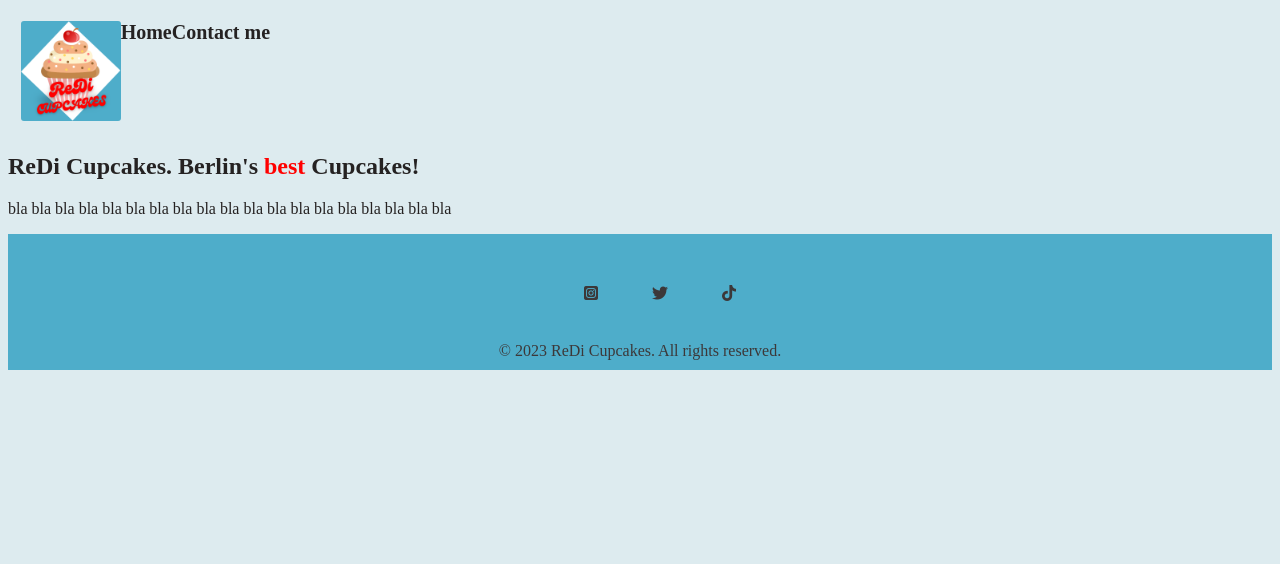
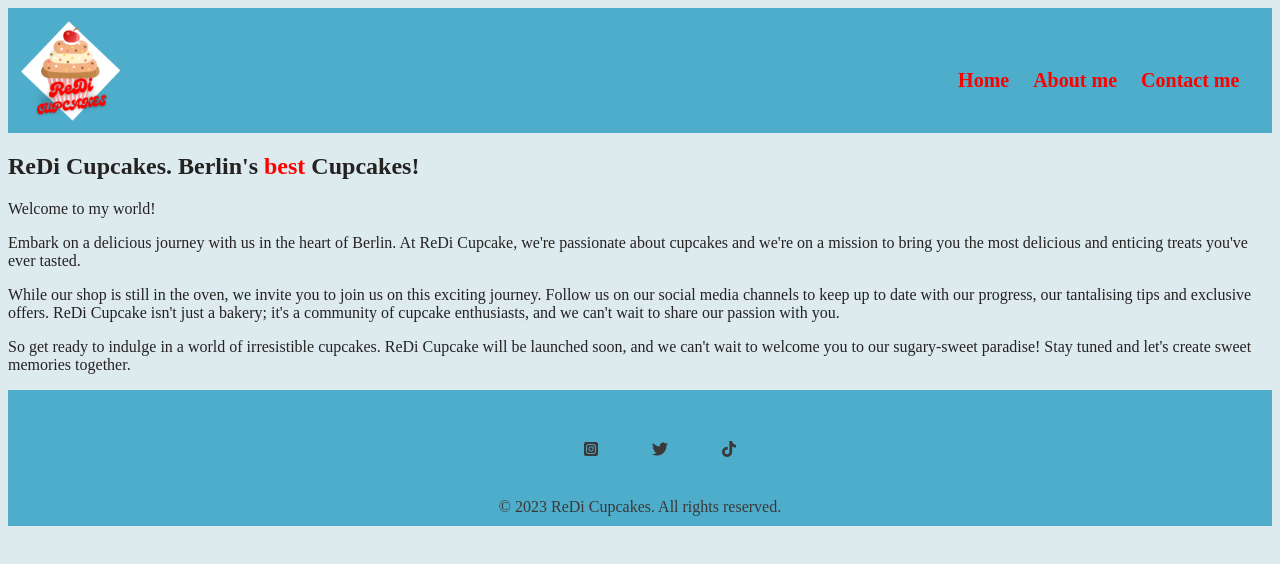
Before and after one commit to vivignutz/redicupcakes, a plain HTML site: page index.html in a window 1280 px wide. Drawn offline with Linux system fonts and the light colour scheme.

Commit message:
Added final style to header

```diff
--- a/assets/css/style.css
+++ b/assets/css/style.css
@@ -21,14 +21,26 @@ img {
 .active {
   font-size: 20px;
   font-weight: 600;
-  color: #252222;
+  color: #ff0000;
   text-decoration: none;
-  gap: 80px;
+}
+
+.header {
+  background-color: #4eadca;
+  display: flex;
+  justify-content: space-between; /* This aligns the elements with space */
+  align-items: center;
+  padding: 1% 1% 1% 1%;
 }
 
 .header__menu {
-  display: flex;
-  padding: 1% 1% 1% 1%;
+  margin-left: auto; /* This brings the menu to the left side */
+  margin-top: 20px;
+  gap: 20px;
+}
+
+.header__menu a {
+  margin-right: 20px; /* This gives space between the menu items */
 }
 
 span {
--- a/index.html
+++ b/index.html
@@ -20,10 +20,12 @@
   <body>
     <!-- header -->
     <header class="header">
+      <a href="index.html">
+        <img src="assets/imgs/logo.png" alt="Logotipo" id="logo"
+      /></a>
       <nav class="header__menu">
-        <a href="index.html" class="active"></a>
-        <img src="assets/imgs/logo.png" alt="#home" id="logo" />
-        <a href="about.html" class="active">Home</a>
+        <a href="index.html" class="active">Home</a>
+        <a href="about.html" class="active">About me</a>
         <a href="contact.html" class="active">Contact me</a>
       </nav>
     </header>
@@ -33,9 +35,24 @@
         <h1 class="presentation__content__title">
           ReDi Cupcakes. Berlin's <span>best</span> Cupcakes!
         </h1>
+        <p class="presentation__content__text">Welcome to my world!</p>
         <p class="presentation__content__text">
-          bla bla bla bla bla bla bla bla bla bla bla bla bla bla bla bla bla
-          bla bla
+          Embark on a delicious journey with us in the heart of Berlin. At ReDi
+          Cupcake, we're passionate about cupcakes and we're on a mission to
+          bring you the most delicious and enticing treats you've ever tasted.
+        </p>
+        <p>
+          While our shop is still in the oven, we invite you to join us on this
+          exciting journey. Follow us on our social media channels to keep up to
+          date with our progress, our tantalising tips and exclusive offers.
+          ReDi Cupcake isn't just a bakery; it's a community of cupcake
+          enthusiasts, and we can't wait to share our passion with you.
+        </p>
+        <p>
+          So get ready to indulge in a world of irresistible cupcakes. ReDi
+          Cupcake will be launched soon, and we can't wait to welcome you to our
+          sugary-sweet paradise! Stay tuned and let's create sweet memories
+          together.
         </p>
       </section>
     </main>
```
Also changed, not shown: footer.html (+9 -0 lines), header.html (+1 -1 lines), 1 other file.
